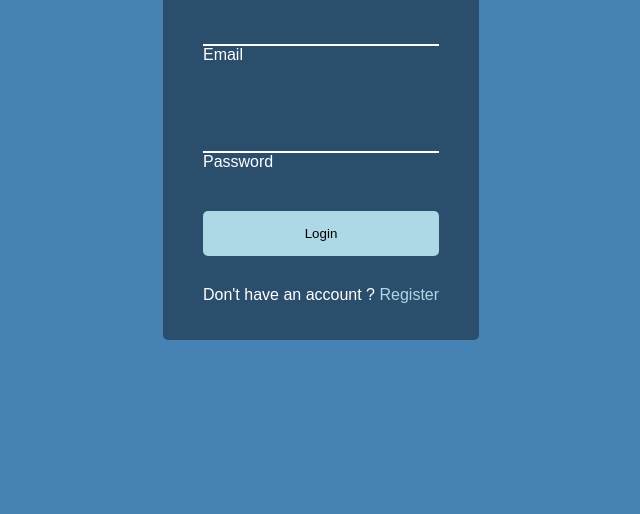
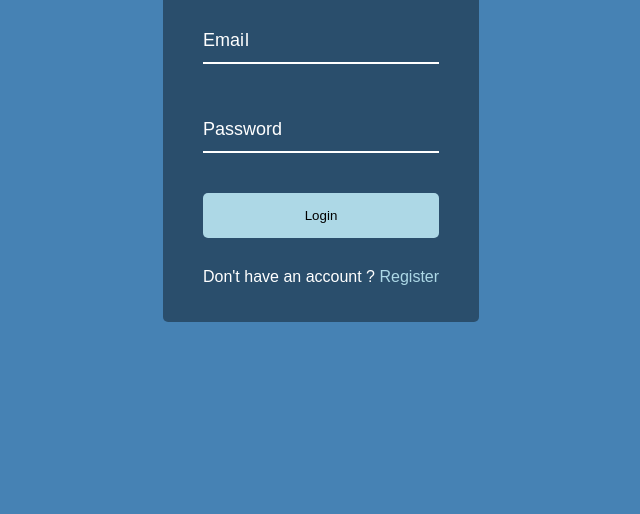
Before and after one commit to Fensley/form-input-wave, a plain HTML site: page index.html in a window 1280 px wide. Shown: the part 286-800 px from the top of the page, without its empty margins (319-959 px from the left). Drawn offline with Linux system fonts and the light colour scheme; a web font is replaced by a local one.

Commit message:
last initial

```diff
--- a/index.js
+++ b/index.js
@@ -0,0 +1,9 @@
+const labels =document.querySelectorAll(".form-control label");
+
+labels.forEach(label=>{
+  label.innerHTML= label.innerText
+  .split('')
+  .map((letter , idx) =>
+    `<span style="transition-delay:${idx * 50 }ms">${letter}</span>`
+  ).join('')
+})
--- a/style.css
+++ b/style.css
@@ -6,7 +6,7 @@
   box-sizing: border-box;
 }
 
-body {
+ body {
   background-color: #4682B4;
   font-family: 'Muli', sans-serif;
   display: flex;
@@ -52,6 +52,7 @@ body {
 .form-control input:focus ,
 .form-control input:valid {
   outline: 0;
+  border-bottom-color:lightblue;
 }
 
 .btn{
@@ -72,3 +73,22 @@ body {
 .btn:active{
   transform: scale(0.98);
 }
+
+.form-control label{
+  position: absolute;
+  top: 15px;
+  left: 0;
+}
+
+.form-control label span {
+  display: inline-block;
+  font-size: 18px;
+  min-width: 5px;
+  transition: 0.3s cubic-bezier(0.68, -0.55, 0.265, 1.55);
+}
+
+.form-control input:focus + label span ,
+.form-control input:valid + label span {
+  color: lightblue;
+  transform: translateY(-30px);
+}
```
